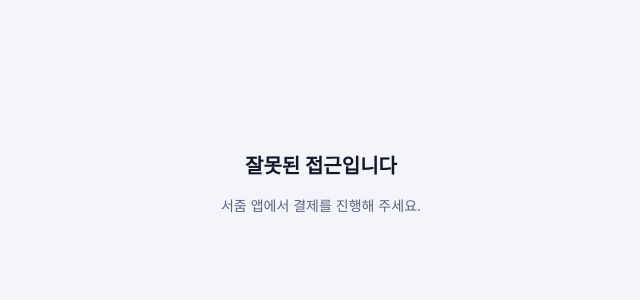
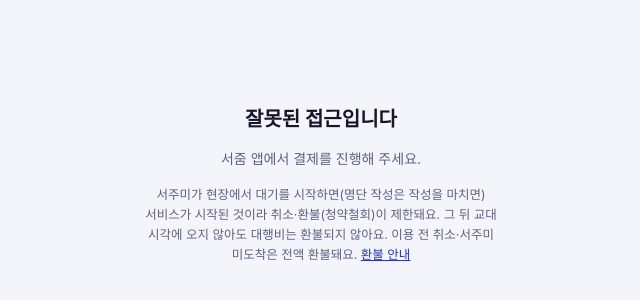
Before and after one commit to seojum-app/seojum-app.github.io, a plain HTML site: page pay.html in a window 1280 px wide. Shown: the part 240-540 px from the top of the page, without its empty margins (319-959 px from the left). Drawn offline with Linux system fonts and the light colour scheme.

Commit message:
Add files via upload

```diff
--- a/pay.html
+++ b/pay.html
@@ -23,6 +23,7 @@
   <h1 id="title">결제 창을 여는 중입니다</h1>
   <div class="amt" id="amt"></div>
   <p id="desc">잠시만 기다려 주세요.</p>
+  <p id="law" style="margin-top:14px;font-size:12.5px;max-width:360px">서주미가 현장에서 대기를 시작하면(명단 작성은 작성을 마치면) 서비스가 시작된 것이라 취소·환불(청약철회)이 제한돼요. 그 뒤 교대 시각에 오지 않아도 대행비는 환불되지 않아요. 이용 전 취소·서주미 미도착은 전액 환불돼요. <a href="https://seojum.kr/index.html#refund" style="color:#2234D4">환불 안내</a></p>
   <button id="retry" hidden>다시 시도</button>
 </div>
 <script>
@@ -40,6 +41,7 @@ var q = new URLSearchParams(location.search);
 function send(result) { if (window.ReactNativeWebView) window.ReactNativeWebView.postMessage(JSON.stringify(result)); }
 function show(title, desc, retry) {
   document.getElementById('spin').hidden = true;
+  if (q.has('paymentId')) document.getElementById('law').hidden = true;
   document.getElementById('title').textContent = title;
   document.getElementById('desc').textContent = desc;
   document.getElementById('retry').hidden = !retry;
```
Also changed, not shown: index.html (+1 -1 lines).
